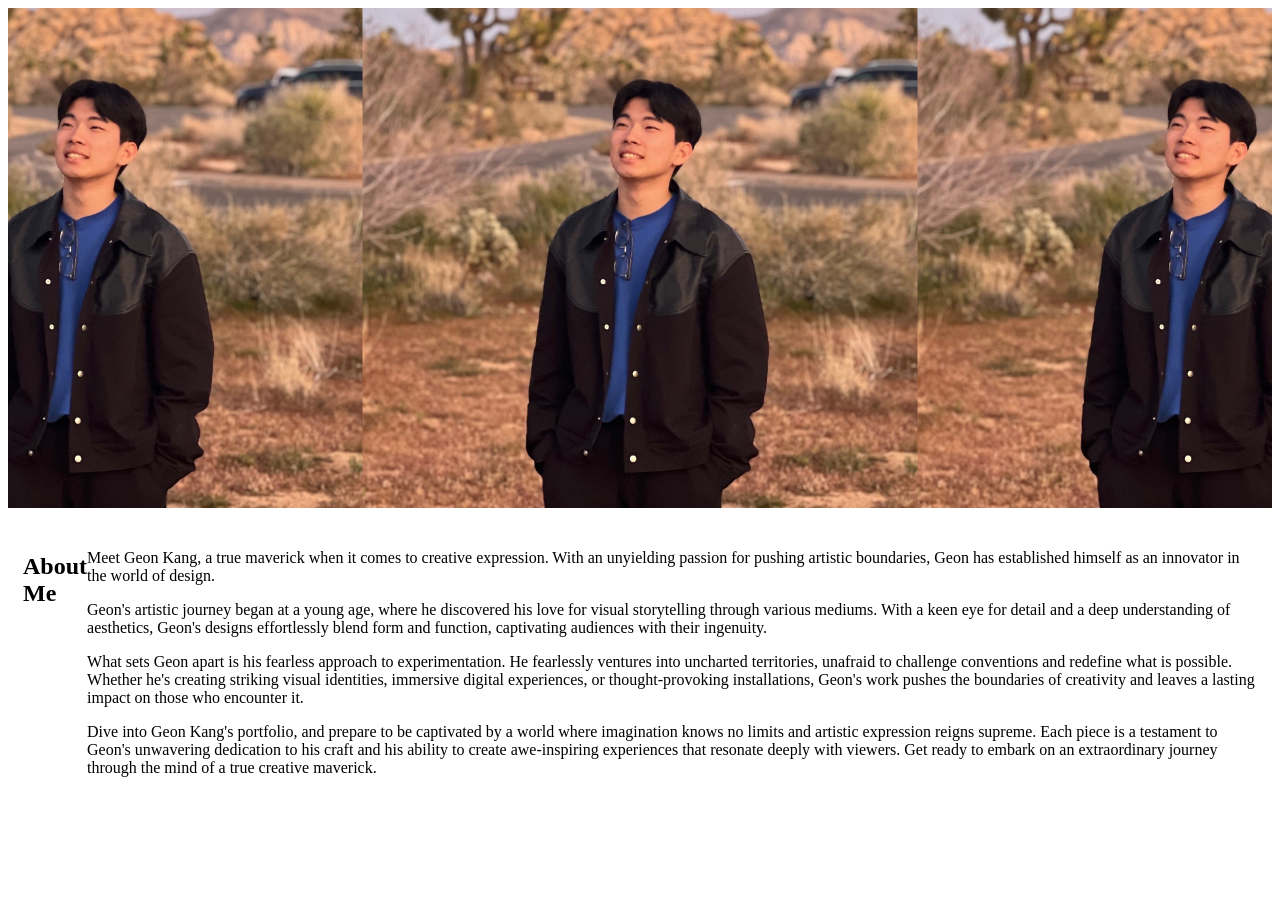
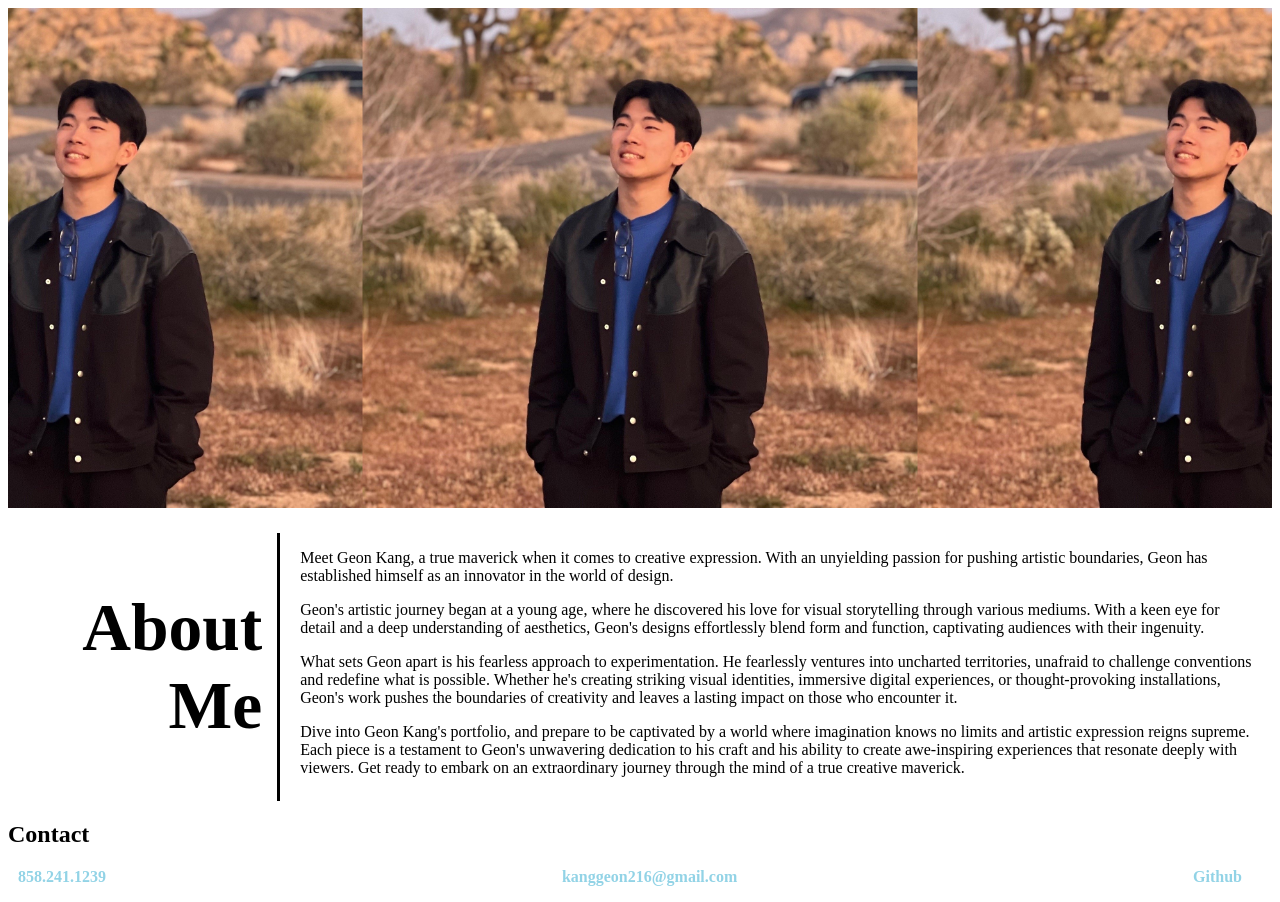
Before and after one commit to kanggeon123/Portfolio, a plain HTML site: page index.html in a window 1280 px wide. Before the commit the page ends 808 px from the top, so only its background shows below. Drawn offline with Linux system fonts and the light colour scheme.

Commit message:
Added Contact Info and edited style.css

```diff
--- a/assets/css/style.css
+++ b/assets/css/style.css
@@ -8,6 +8,46 @@ h1 {
     color: #13293d;
     right: 30px;
   }
+
+
+aside {
+    font-size: 45px;
+    flex: 20%;
+    background-color: #fff;
+    padding-right: 15px;
+    flex-wrap: wrap;
+    text-align: right;
+  }
+
+  content {
+    flex: 80%;
+    background-color: #fff;
+    padding-left: 20px;
+    border-left: solid;
+    border-width: 3px;
+  }
+
+  content ul {
+    font-size: 25px;
+  }
+
+  nav a {
+    background-color: unset;
+    color: var(--navlink-color);
+    font-weight: bold;
+    text-decoration: none;
+  }
+
+  nav ul {
+    position: relative;
+    display: flex;
+    justify-content: space-between;
+    min-width: 500px;
+    list-style-type: none;
+    color:#92d3e6;
+    right: 30px;
+  }
+
 
   .portfolio_pic {
     height: 500px;
--- a/index.html
+++ b/index.html
@@ -17,5 +17,16 @@
             <p>Dive into Geon Kang's portfolio, and prepare to be captivated by a world where imagination knows no limits and artistic expression reigns supreme. Each piece is a testament to Geon's unwavering dedication to his craft and his ability to create awe-inspiring experiences that resonate deeply with viewers. Get ready to embark on an extraordinary journey through the mind of a true creative maverick.</p>
         </content>
     </div>
+
+    <footer>
+        <h2 id="Contact">Contact</h2>
+        <nav>
+          <ul>
+            <li><a href="tel:858-241-1239">858.241.1239</a></li>
+            <li><a href="mailto:kanggeon216@gmail.com">kanggeon216@gmail.com</a></li>
+            <li><a href="https://github.com/kanggeon123">Github</a></li>
+          </ul>
+        </nav>
+    </footer>
 </main>
 </html>
```
